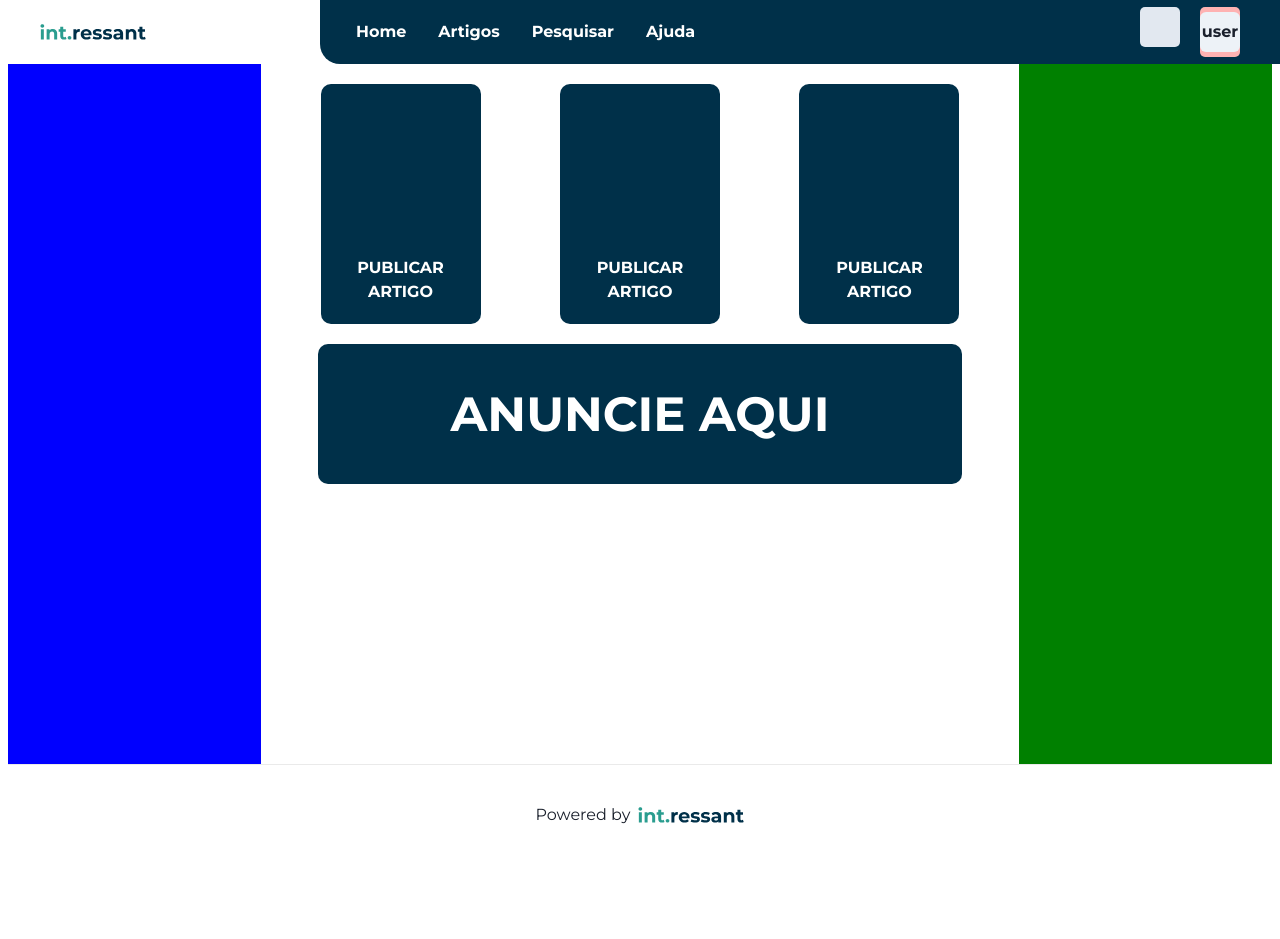
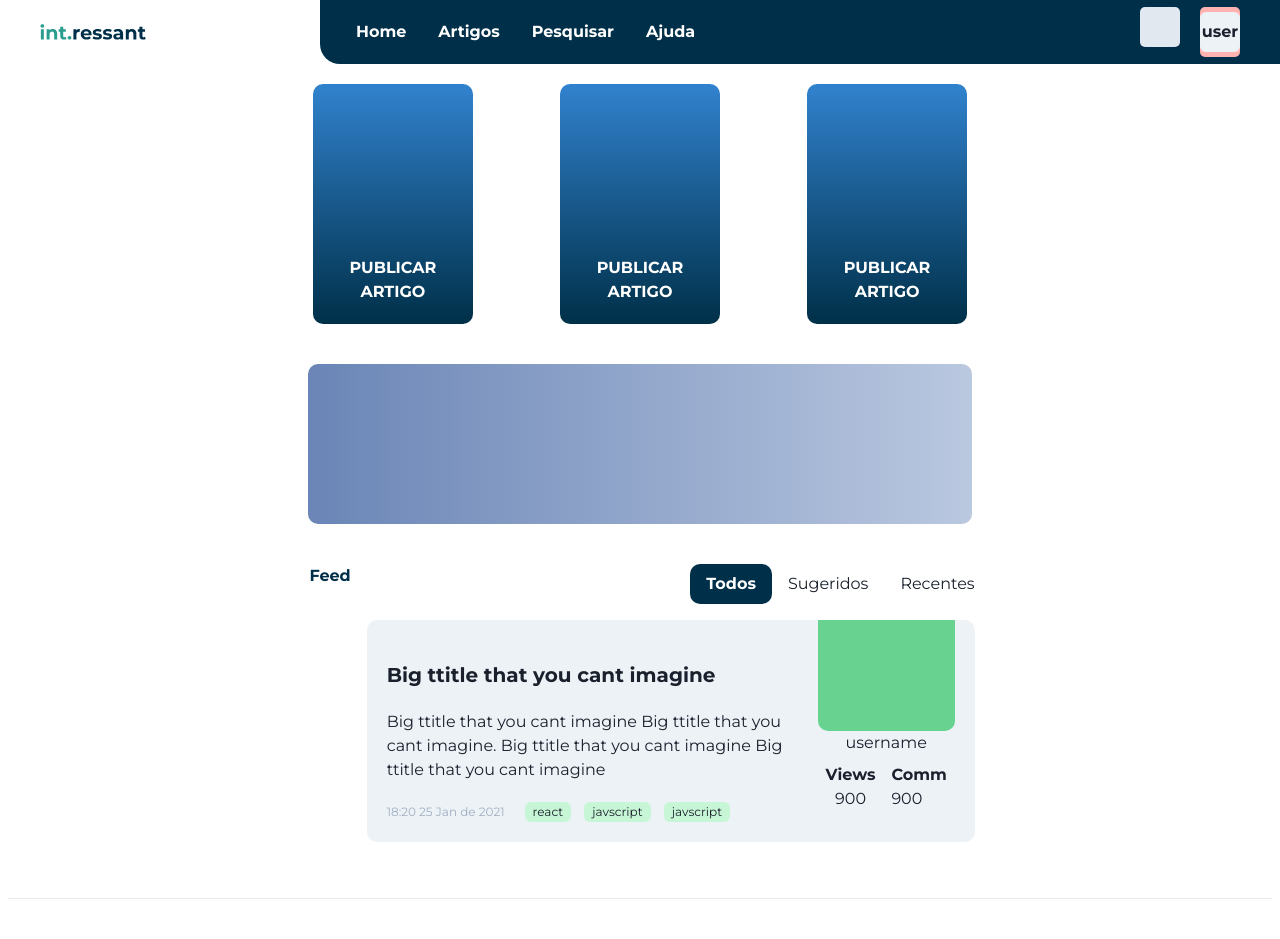
Before and after one commit to int-ressant/int-blog, a Next.js app in the folder client/int-blog/: page / in a window 1280 px wide. Shown: the top 939 px of the page. Before the commit the page ends 864 px from the top, so only its background shows below. Built offline with nearby package versions, Linux system fonts and the light colour scheme.

Commit message:
created shorten article component

```diff
--- a/client/int-blog/pages/index.js
+++ b/client/int-blog/pages/index.js
@@ -1,4 +1,14 @@
-import { Box, Flex, Text } from "@chakra-ui/react";
+import {
+  Box,
+  Flex,
+  Tab,
+  TabList,
+  TabPanel,
+  TabPanels,
+  Tabs,
+  Tag,
+  Text,
+} from "@chakra-ui/react";
 import Head from "next/head";
 import MainLink from "../components/mainLink";
 import styles from "../styles/Home.module.css";
@@ -17,7 +27,7 @@ export default function Home() {
         borderRadius="10"
         h="15rem"
         w="10rem"
-
+        bgGradient='linear(to-t, blue.dark,blue.500)'
       >
         <Text
           textTransform="uppercase"
@@ -28,6 +38,41 @@ export default function Home() {
           w="80%"
         >
           {txt}
+        </Text>
+      </Flex>
+    );
+  };
+
+  const ClickablesSection = () => {
+    return (
+      <Flex
+        flexFlow={["column wrap", "nowrap"]}
+        flexBasis="auto"
+        justifyContent="space-around"
+        p="5"
+      >
+        <Clickables txt="Publicar artigo" />
+        <Clickables txt="Publicar artigo" />
+        <Clickables txt="Publicar artigo" />
+      </Flex>
+    );
+  };
+
+  const AdSection = () => {
+    return (
+      <Flex
+        w="85%"
+        h="10rem"
+        borderRadius="10"
+        justifyContent="center"
+        alignItems="center"
+        as="button"mt='5'
+        alignSelf="center"
+        bgColor="blue.dark"
+        bgGradient='linear(to-r,#6a85b6,#bac8e0)'
+      >
+        <Text color="white" fontWeight="bold" fontSize="xxx-large">
+
         </Text>
       </Flex>
     );
@@ -47,20 +92,113 @@ export default function Home() {
         />
       </Head>
 
-      <Box  className={styles.main}>
+      <Box className={styles.main}>
         <Flex flex="5">
-          <Flex flex="1" bg="blue"></Flex>
-          <Flex flexDirection='column' flex="3">
-            <Flex flexFlow={['column wrap','nowrap']} flexBasis='auto'  justifyContent="space-around"  p="5">
-              <Clickables txt="Publicar artigo" />
-              <Clickables txt="Publicar artigo" />
-              <Clickables txt="Publicar artigo" />
-            </Flex>
-            <Flex w='85%' h='20%' borderRadius='10' justifyContent='center' alignItems='center' as='button'  alignSelf='center' bgColor='blue.dark' >
-<Text color='white'fontWeight='bold' fontSize='xxx-large' >ANUNCIE AQUI</Text>
+          <Flex flex="1"
+          //  bg="blue"
+           ></Flex>
+          <Flex flexDirection="column" flex="3">
+            <ClickablesSection />
+            <AdSection />
+            <Flex flex='1'>
+              <Flex p="10" w="100%" justifyContent="space-between">
+                <Text ml='5' fontWeight="bold" color="blue.dark">
+                  Feed
+                </Text>
+                <Flex pos="relative" flex="1">
+                  <Tabs variant="unstyled" align="end" colorScheme="green">
+                    <TabList>
+                      <Tab
+                        _selected={{
+                          bg: "blue.dark",
+                          color: "white",
+                          fontWeight: "bold",
+                          borderRadius: "10",
+                        }}
+                      >
+                        Todos
+                      </Tab>
+                      <Tab
+                        _selected={{
+                          bg: "blue.dark",
+                          color: "white",
+                          fontWeight: "bold",
+                          borderRadius: "10",
+                        }}
+                      >
+                        Sugeridos
+                      </Tab>
+                      <Tab
+                        _selected={{
+                          bg: "blue.dark",
+                          color: "white",
+                          fontWeight: "bold",
+                          borderRadius: "10",
+                        }}
+                      >
+                        Recentes
+                      </Tab>
+                    </TabList>
+                    <TabPanels>
+                      <TabPanel align="start" w="50vw">
+                        <Flex
+                          borderRadius="10"
+                          bg="gray.100"
+                          w="100%"
+                          h="100%"
+                          flex="5"
+                        >
+                          <Flex p="5" flex="3" flexDirection="column">
+                            <Text py="5" fontSize="xl" fontWeight="bold">
+                              Big ttitle that you cant imagine
+                            </Text>
+                            <Text>
+                              Big ttitle that you cant imagine Big ttitle that
+                              you cant imagine. Big ttitle that you cant imagine
+                              Big ttitle that you cant imagine
+                            </Text>
+                            <Flex alignItems='center' mt="5" >
+                            <Text fontSize="xs" mr='5' color="gray.400">
+                              18:20 25 Jan de 2021
+                            </Text>
+                            <Flex w='50%' justifyContent='space-between'>
+                            <Tag size='sm' bgColor='green.100' >react</Tag>
+                            <Tag size='sm' bgColor='green.100' >javscript</Tag>
+                            <Tag size='sm' bgColor='green.100' >javscript</Tag>
+                            </Flex>
+
+                            </Flex>
+
+                          </Flex>
+                          <Flex flex="1" pr='5' flexDirection="column">
+                            <Box as='button' bg='green.300' w='100%' borderRadius='0px 0px 10px 10px' h='50%' />
+                            <Text textAlign='center'>username</Text>
+                             <Flex justifyContent='space-around'  mt='2' >
+                               <Box  as='button' >
+                                 <Text fontWeight='bold' >Views</Text>
+                                 <Text>900</Text>
+                               </Box>
+                               <Box>
+                                 <Text fontWeight='bold'>Comm</Text>
+                                 <Text>900</Text>
+                               </Box>
+                               </Flex>
+
+                          </Flex>
+                        </Flex>
+                      </TabPanel>
+                      <TabPanel>
+                        <p>two!</p>
+                      </TabPanel>
+                    </TabPanels>
+                  </Tabs>
+                </Flex>
+              </Flex>
             </Flex>
           </Flex>
-          <Flex flex="1" bg="green"></Flex>
+          <Flex flex="1"
+          //  bg="green"
+           ></Flex>
         </Flex>
       </Box>
 
```
Also changed, not shown: client/int-blog/components/shortenArticle.js (added, +10 -0 lines).
